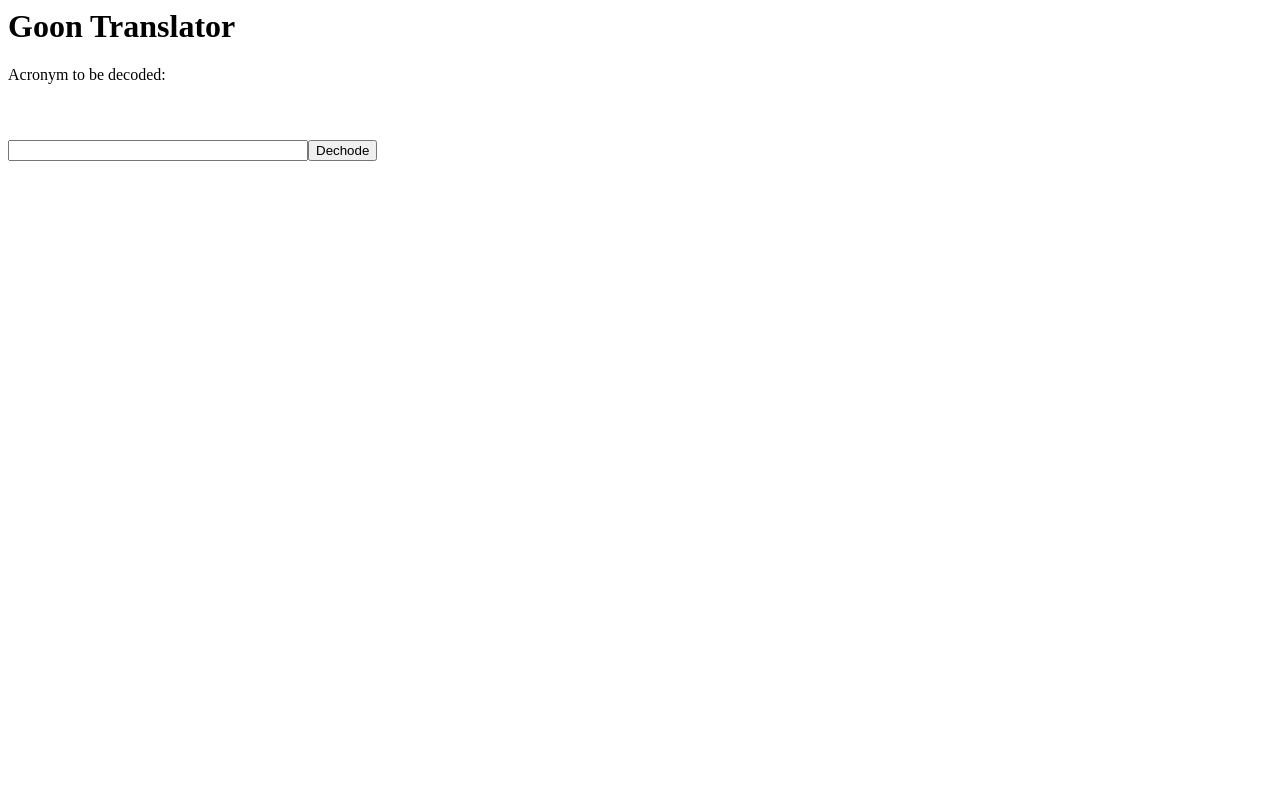
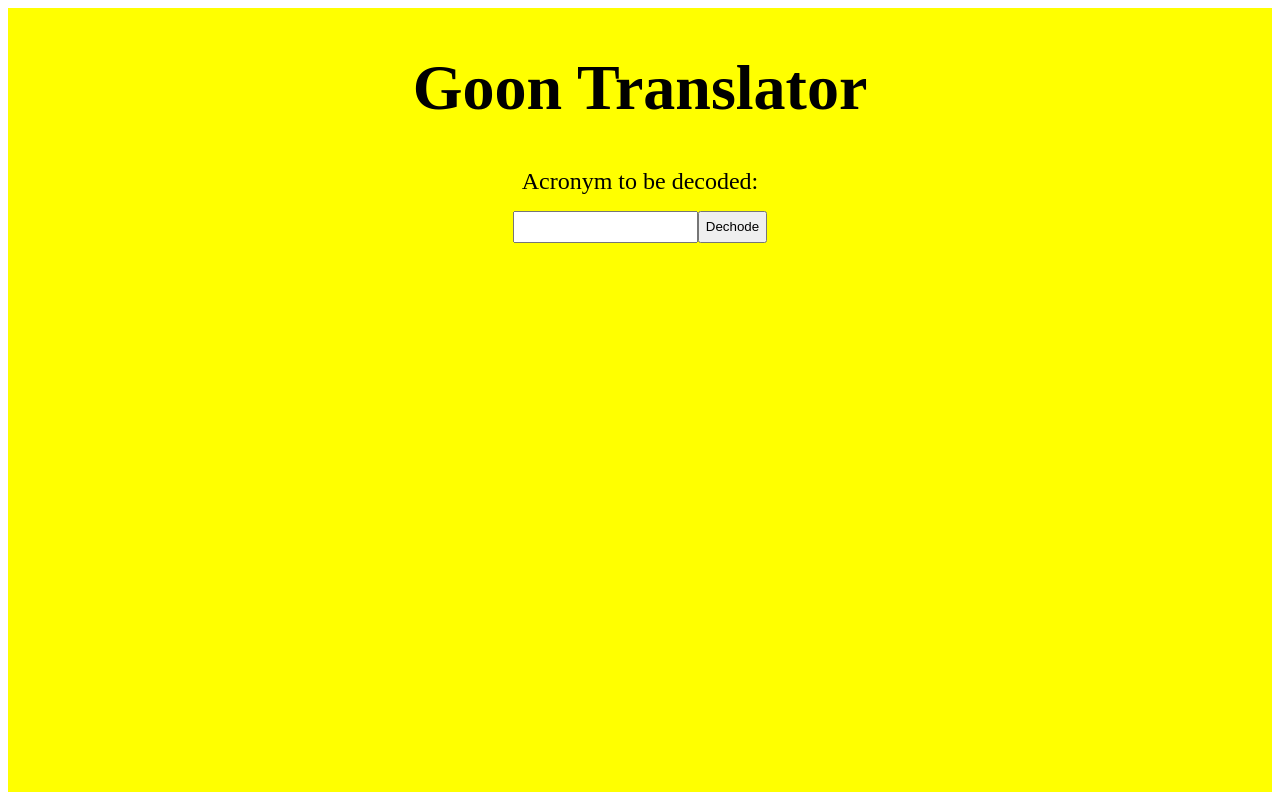
Before and after one commit to mathews012468/goon-backend, a Flask app: page / in a window 1280 px wide. Run offline with Flask 2, Linux system fonts and the light colour scheme.

Commit message:
precise font sizes and widths

```diff
--- a/templates/index.html
+++ b/templates/index.html
@@ -1,14 +1,27 @@
 <style>
     #container {
-        width: 90vw;
+        height: 100%;
+        width: 100%;
+        display: flex;
+        flex-direction: column;
+        align-items: center;
+
+        background-color: yellow;
+    }
+
+    h1 {
+        font-size: 4rem;
+    }
+
+    label {
+        font-size: 1.5rem;
     }
 
     form {
-        width: 100%;
-
         display: flex;
         flex-direction: column;
-        gap: 10px;
+        align-items: center;
+        gap: 1rem;
     }
 
     #acronym-submit {
@@ -17,14 +30,18 @@
     }
 
     #acronym {
-        width: 90%;
-        max-width: 300px;
+        height: 2rem;
+        width: 100%;
+    }
+
+    #definitions {
+        font-size: 1.5rem;
     }
 </style>
 <div id="container">
     <h1>Goon Translator</h1>
     <form action="/translate">
-        <label>Acronym to be decoded:</label><br></br>
+        <label>Acronym to be decoded:</label>
         <div id="acronym-submit">
             <input id="acronym" name="acronym" type="text"></input>
             <input type="submit" value="Dechode"></input>
```
